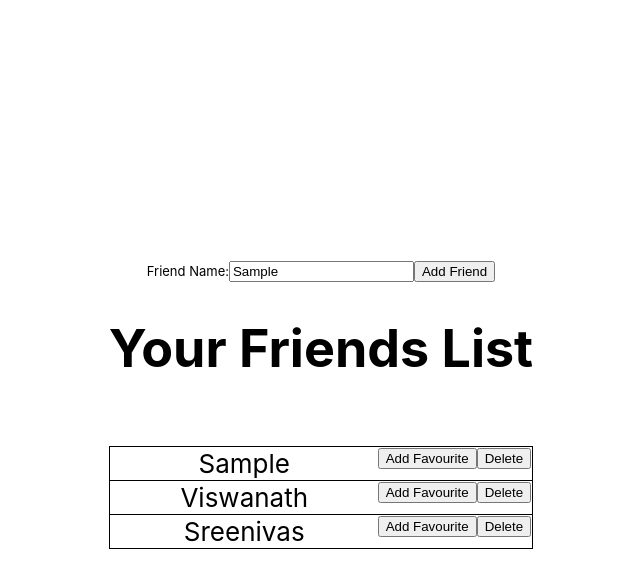
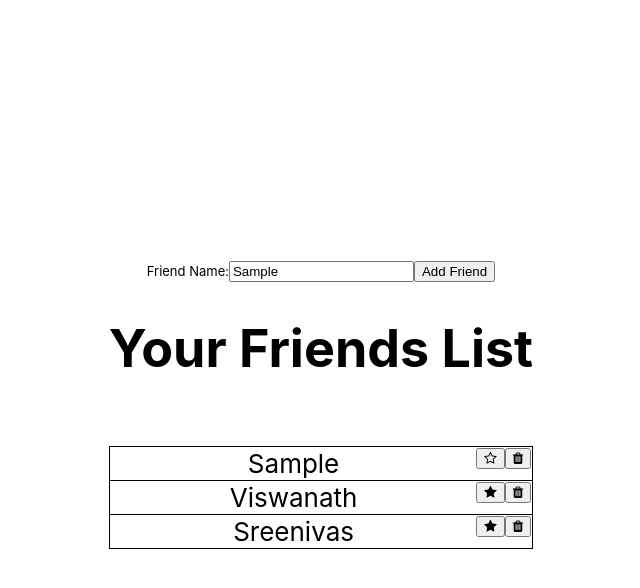
Before and after one commit to viswanath19/haptik-users, a React (Create React App) app: page / in a window 1280 px wide. Both pictures are taken after typing "Sample" into the empty fields and a click on the button "Add Friend". Shown: the top 588 px of the page, without its empty margins (319-959 px from the left). Built offline with nearby package versions, Linux system fonts and the light colour scheme.

Commit message:
added font-awesom icons

```diff
--- a/public/index.html
+++ b/public/index.html
@@ -10,6 +10,8 @@
       content="Web site created using create-react-app"
     />
     <link rel="apple-touch-icon" href="%PUBLIC_URL%/logo192.png" />
+    <link href="https://maxcdn.bootstrapcdn.com/font-awesome/4.7.0/css/font-awesome.min.css" rel="stylesheet" integrity="sha384-wvfXpqpZZVQGK6TAh5PVlGOfQNHSoD2xbE+QkPxCAFlNEevoEH3Sl0sibVcOQVnN" crossorigin="anonymous">
+
     <!--
       manifest.json provides metadata used when your web app is installed on a
       user's mobile device or desktop. See https://developers.google.com/web/fundamentals/web-app-manifest/
--- a/src/App.js
+++ b/src/App.js
@@ -107,8 +107,11 @@ class App extends Component {
                   <td>
                     <div>
                       <span>{item.name}</span>
-                      <button style={{float:'right'}} onClick={()=>this.deleteItem(index)}>Delete</button>
-                      <button style={{float:'right'}} onClick={()=>this.addToFavourite(index)}>Add Favourite</button>
+                      <button style={{float:'right'}}  onClick={()=>this.deleteItem(index)}><i className="fa fa-trash"/></button>
+                      <button style={{float:'right'}}  onClick={()=>this.addToFavourite(index)}>
+                        {!item.isFavourite && <i className="fa fa-star-o"/>}
+                        {item.isFavourite && <i className="fa fa-star"/>}
+                      </button>
                     </div>
                   </td>
                 </tr>
```
